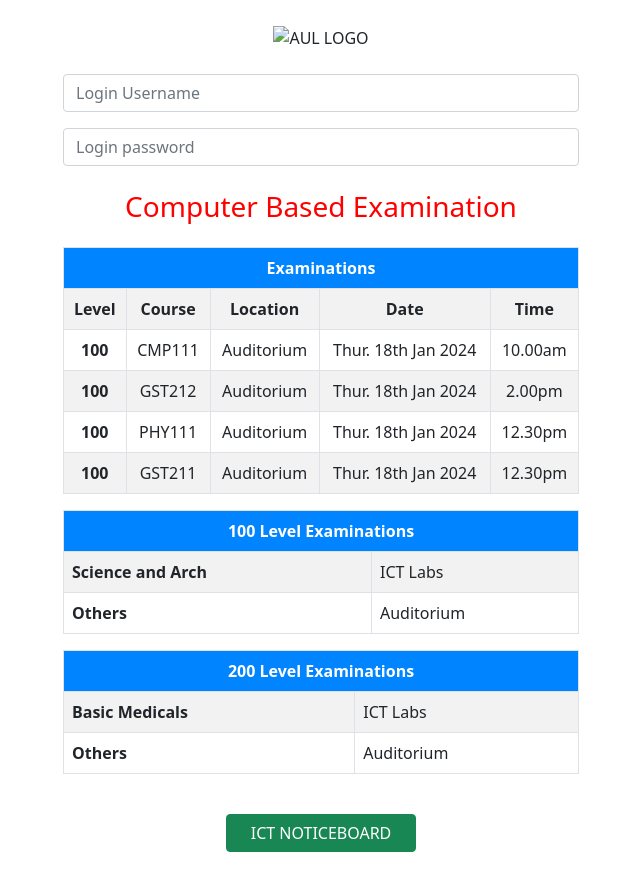
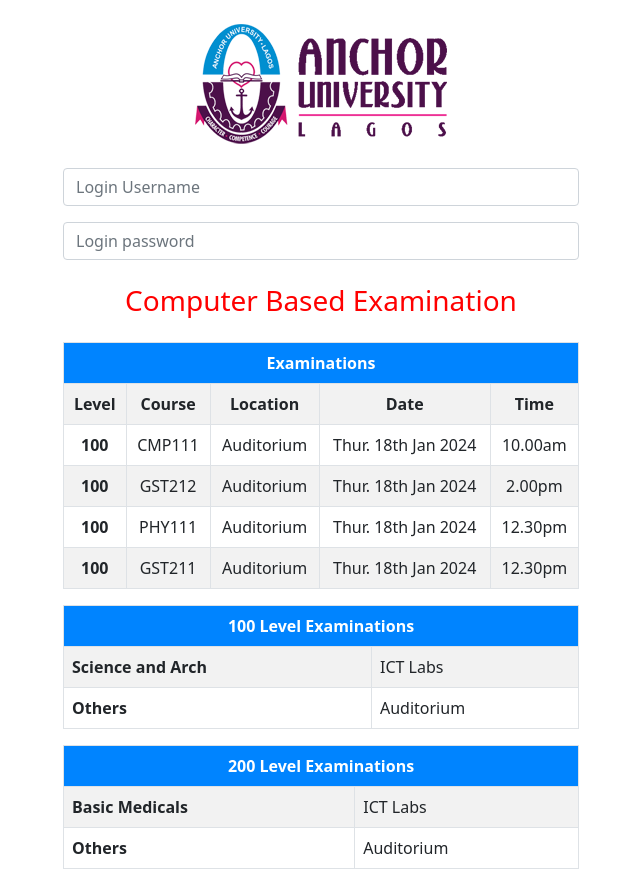
Before and after one commit to Mojetioluwa/EDP-411-EXAM, a plain HTML site: page index.html in a window 1280 px wide. Shown: the top 872 px of the page, without its empty margins (319-959 px from the left). Drawn offline with nearby package versions, Linux system fonts and the light colour scheme; the site is published under a folder, as on GitHub Pages, so addresses that start at the root find nothing.

Commit message:
Update index.html

```diff
--- a/index.html
+++ b/index.html
@@ -13,7 +13,7 @@
     <div class="container justify-content-md-center" style="max-width: 540px;">
 
         <div class="text-center mt-4 mb-4">
-            <img src="/images/logo.png" alt="AUL LOGO">
+            <img src="images/logo.png" alt="AUL LOGO">
         </div>
 
         <form>
```
